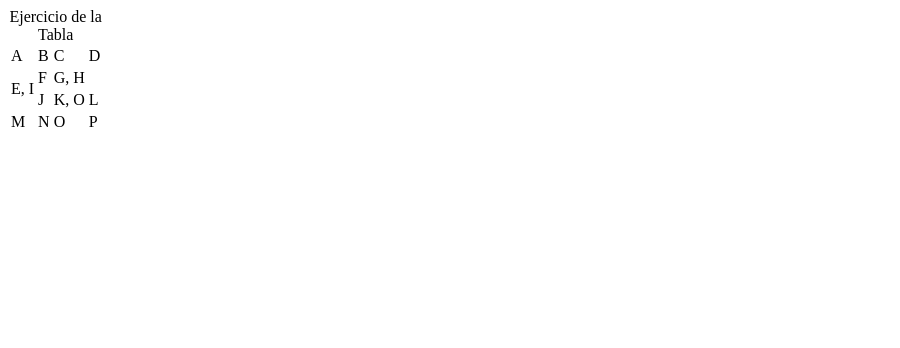
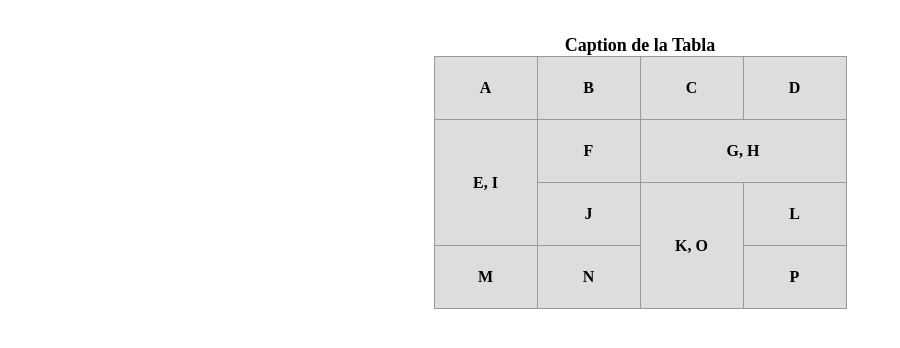
Before and after one commit to KenneArenas/TableExercise, a plain HTML site: page tabla.html in a window 1280 px wide. Shown: the whole page, without its empty margins (0-900 px from the left). Drawn offline with Linux system fonts and the light colour scheme.

Commit message:
New styles for the table

```diff
--- a/tabla.html
+++ b/tabla.html
@@ -6,7 +6,29 @@
 </head>
 <body>
 <table>
-  <caption>Ejercicio de la Tabla</caption>
+
+  <style>
+    table {
+      border-collapse: collapse;
+      margin: 20px auto;
+    }
+    td {
+      border: 1px solid #999;
+      width: 100px;
+      height: 60px;
+      text-align: center;
+      vertical-align: middle;
+      background-color: #ddd;
+      font-weight: bold;
+    }
+    caption {
+      margin-top: 15px;
+      font-size: 18px;
+      font-weight: bold;
+    }
+  </style>
+  </head>
+  <caption>Caption de la Tabla</caption>
   <tr>
     <td>A</td>
     <td>B</td>
@@ -20,13 +42,12 @@
   </tr>
   <tr>
     <td>J</td>
-    <td>K, O</td>
+    <td rowspan="2">K, O</td>
     <td>L</td>
   </tr>
   <tr>
     <td>M</td>
     <td>N</td>
-    <td>O</td>
     <td>P</td>
   </tr>
 </table>
```
